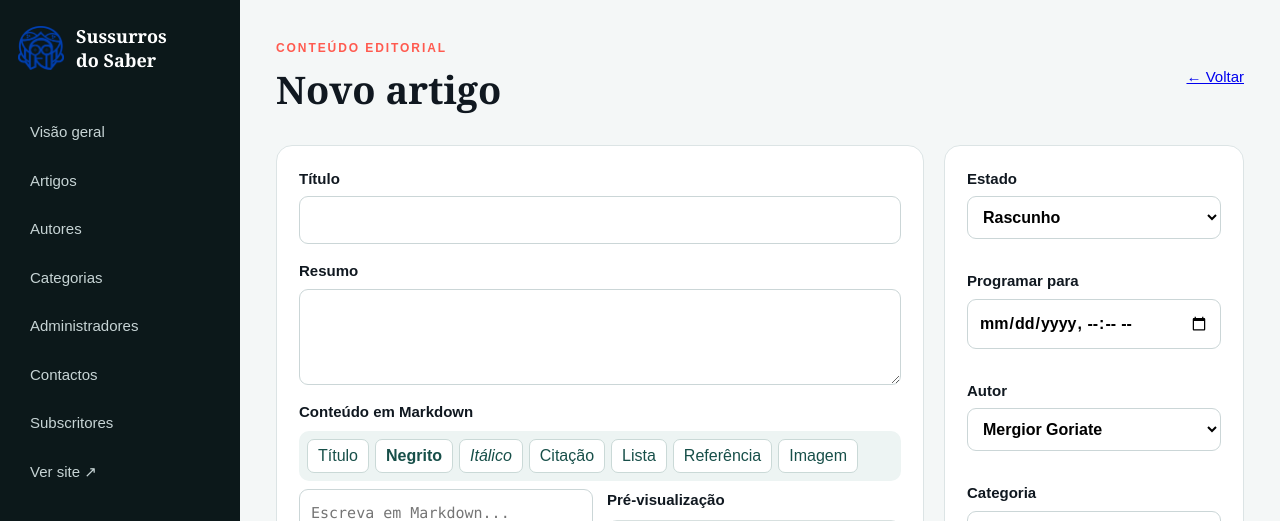
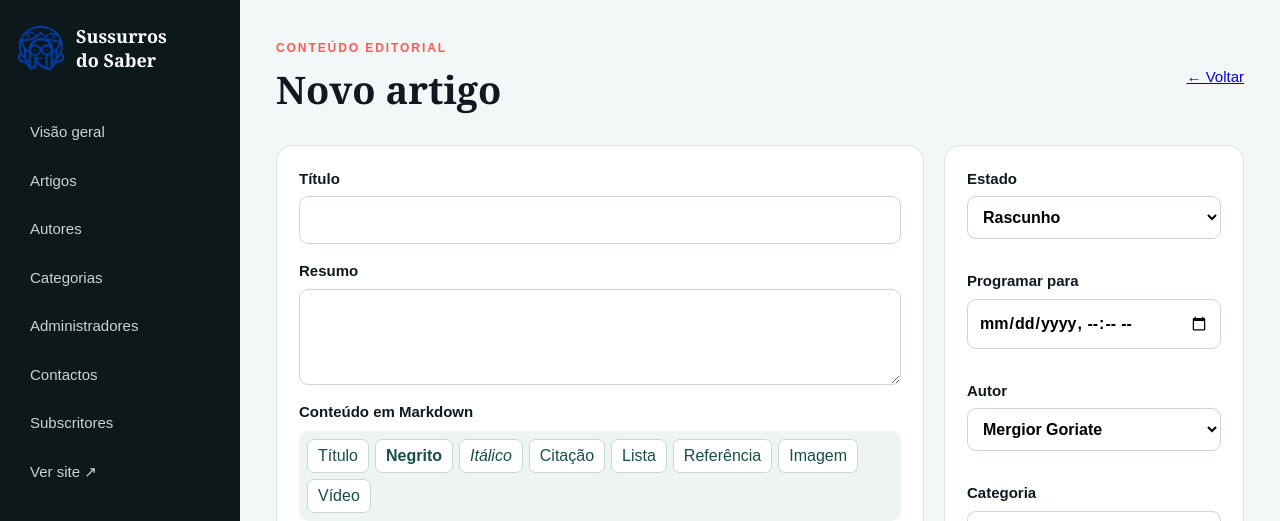
Before and after one commit to MergiorGoriate/sussurros-do-saber, a Flask app: page /admin/artigos/novo in a window 1280 px wide. Shown: the top 521 px of the page. Run offline with Flask 3, Linux system fonts and the light colour scheme; the visitor is signed in with stand-in values (Sample User, id 1); parts of the project's set-up code (start-up, migrations or seed data) failed here and were passed over.

Commit message:
Adiciona ferramenta de vídeo ao editor

```diff
--- a/templates/admin/article_form.html
+++ b/templates/admin/article_form.html
@@ -8,7 +8,7 @@
     <label>Título<input name="title" value="{{ article.title or '' }}" required minlength="5"></label>
     <label>Resumo<textarea name="summary" rows="3" required>{{ article.summary or '' }}</textarea></label>
     <div class="editor-field"><span class="editor-label">Conteúdo em Markdown</span>
-      <div class="editor-toolbar" aria-label="Ferramentas do editor"><button type="button" data-before="## ">Título</button><button type="button" data-before="**" data-after="**"><strong>Negrito</strong></button><button type="button" data-before="*" data-after="*"><em>Itálico</em></button><button type="button" data-before="> ">Citação</button><button type="button" data-before="- ">Lista</button><button type="button" data-before="[" data-after="](https://)">Referência</button><button type="button" id="openInlineImage" aria-expanded="false" aria-controls="inlineImagePanel">Imagem</button></div>
+      <div class="editor-toolbar" aria-label="Ferramentas do editor"><button type="button" data-before="## ">Título</button><button type="button" data-before="**" data-after="**"><strong>Negrito</strong></button><button type="button" data-before="*" data-after="*"><em>Itálico</em></button><button type="button" data-before="> ">Citação</button><button type="button" data-before="- ">Lista</button><button type="button" data-before="[" data-after="](https://)">Referência</button><button type="button" id="openInlineImage" aria-expanded="false" aria-controls="inlineImagePanel">Imagem</button><button type="button" id="openInlineVideo" aria-expanded="false" aria-controls="inlineVideoPanel">Vídeo</button></div>
       <section id="inlineImagePanel" class="inline-image-panel" hidden aria-labelledby="inlineImageTitle">
         <div class="inline-image-head"><div><strong id="inlineImageTitle">Inserir imagem no texto</strong><small>A imagem será colocada na posição actual do cursor.</small></div><button type="button" id="closeInlineImage" aria-label="Fechar">×</button></div>
         <div class="inline-image-fields">
@@ -19,6 +19,14 @@
           <label>Legenda <span class="optional">(opcional)</span><input id="inlineImageCaption" maxlength="300" placeholder="Fonte, autor ou explicação breve"></label>
         </div>
         <div class="inline-image-actions"><button type="button" id="insertInlineImage" class="admin-primary">Inserir no artigo</button><span id="inlineImageStatus" role="status" aria-live="polite"></span></div>
+      </section>
+      <section id="inlineVideoPanel" class="inline-image-panel inline-video-panel" hidden aria-labelledby="inlineVideoTitle">
+        <div class="inline-image-head"><div><strong id="inlineVideoTitle">Inserir vídeo no texto</strong><small>Compatível com YouTube, Vimeo e ficheiros MP4, WebM ou OGG.</small></div><button type="button" id="closeInlineVideo" aria-label="Fechar">×</button></div>
+        <div class="inline-video-fields">
+          <label>Endereço do vídeo<input id="inlineVideoUrl" type="url" inputmode="url" placeholder="https://youtube.com/watch?v=..." required></label>
+          <label>Título ou legenda<input id="inlineVideoTitleInput" maxlength="180" placeholder="Descreva brevemente o conteúdo do vídeo" required></label>
+        </div>
+        <div class="inline-image-actions"><button type="button" id="insertInlineVideo" class="admin-primary">Inserir vídeo no artigo</button><span id="inlineVideoStatus" role="status" aria-live="polite"></span></div>
       </section>
       <div class="editor-workspace"><textarea id="bodyEditor" name="body" rows="20" placeholder="Escreva em Markdown...">{{ article.body or '' }}</textarea><div><span class="preview-title">Pré-visualização</span><div id="markdownPreview" class="markdown-preview"></div></div></div>
     </div>
```
